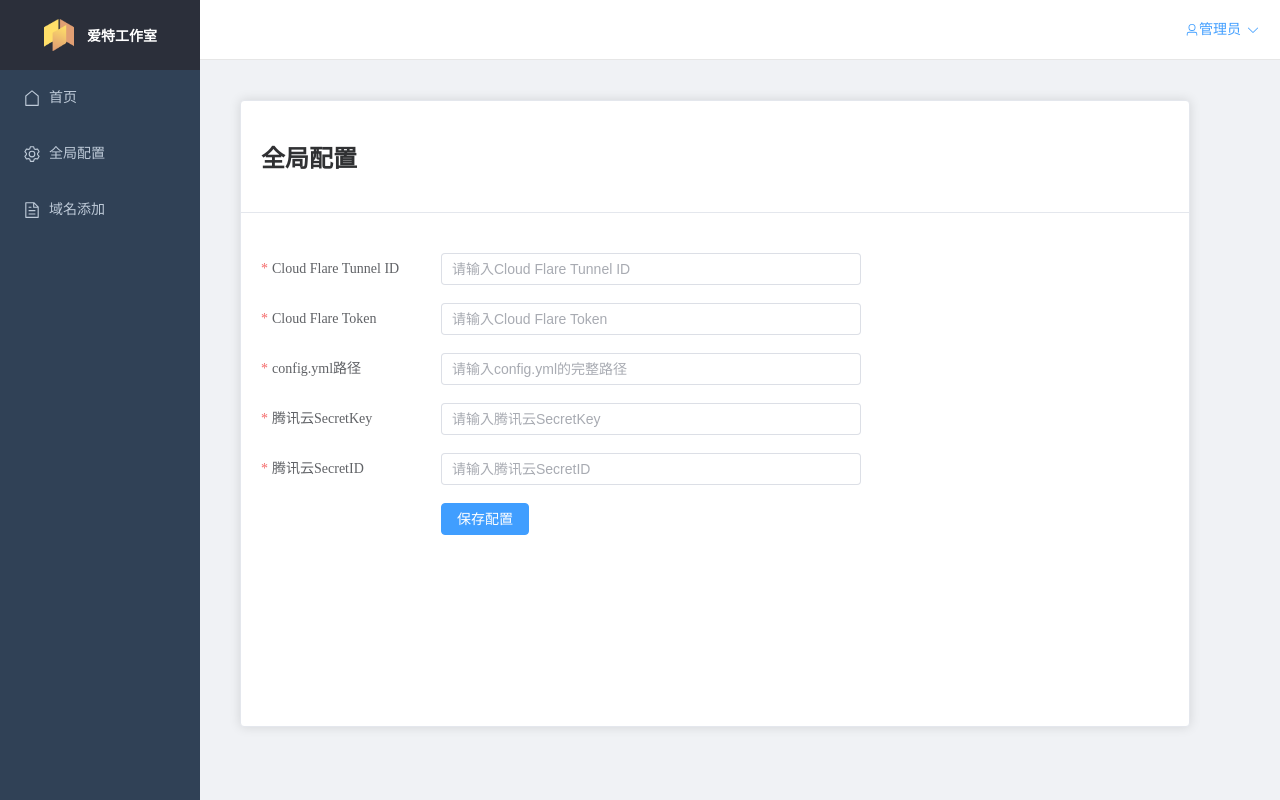
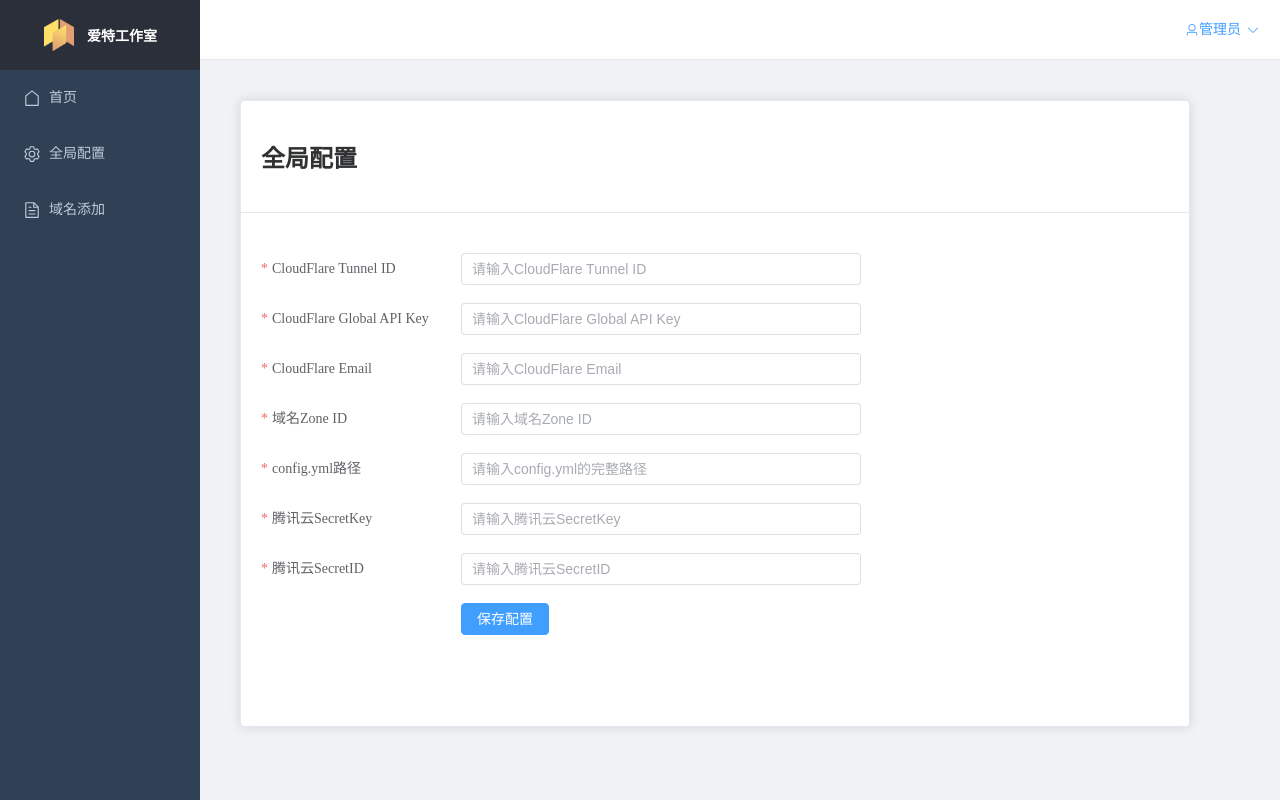
Before and after one commit to 3401797899/itstudio-web-publish, a Vue app: page /global-config in a window 1280 px wide. Built offline with nearby package versions, Linux system fonts and the light colour scheme; no server answers.

Commit message:
refactor(global-config): 将`cloudFlareToken`改为`cloudFlareGlobalApiKey`、`cloudFlareEmail`和`cloudFlareZoneId`

```diff
--- a/src/views/global-config/index.vue
+++ b/src/views/global-config/index.vue
@@ -5,7 +5,9 @@ import { getGlobalConfig, updateGlobalConfig } from '../../api/config'
 
 const formData = reactive({
   cloudFlareTunnelId: '',
-  cloudFlareToken: '',
+  cloudFlareGlobalApiKey: '',
+  cloudFlareEmail: '',
+  cloudFlareZoneId: '',
   configYmlPath: '',
   tencentSecretKey: '',
   tencentSecretId: ''
@@ -13,10 +15,17 @@ const formData = reactive({
 
 const rules = {
   cloudFlareTunnelId: [
-    { required: true, message: '请输入Cloud Flare Tunnel ID', trigger: 'blur' }
+    { required: true, message: '请输入CloudFlare Tunnel ID', trigger: 'blur' }
   ],
-  cloudFlareToken: [
-    { required: true, message: '请输入Cloud Flare Token', trigger: 'blur' }
+  cloudFlareGlobalApiKey: [
+    { required: true, message: '请输入CloudFlare Global API Key', trigger: 'blur' }
+  ],
+  cloudFlareEmail: [
+    { required: true, message: '请输入CloudFlare Email', trigger: 'blur' },
+    { type: 'email', message: '请输入有效的邮箱地址', trigger: 'blur' }
+  ],
+  cloudFlareZoneId: [
+    { required: true, message: '请输入域名Zone ID', trigger: 'blur' }
   ],
   configYmlPath: [
     { required: true, message: '请输入config.yml路径', trigger: 'blur' }
@@ -38,7 +47,9 @@ const handleSubmit = async () => {
     await formRef.value.validate()
     const apiData = {
       cloudflare_tunnel_id: formData.cloudFlareTunnelId,
-      cloudflare_token: formData.cloudFlareToken,
+      cloudflare_global_api_key: formData.cloudFlareGlobalApiKey,
+      cloudflare_email: formData.cloudFlareEmail,
+      cloudflare_zone_id: formData.cloudFlareZoneId,
       config_yml_path: formData.configYmlPath,
       tencent_secret_key: formData.tencentSecretKey,
       tencent_secret_id: formData.tencentSecretId
@@ -54,8 +65,10 @@ const handleSubmit = async () => {
       Object.entries(errorData).forEach(([field, messages]) => {
         if (Array.isArray(messages) && messages.length > 0) {
           const fieldMap = {
-            cloudflare_tunnel_id: 'Cloud Flare Tunnel ID',
-            cloudflare_token: 'Cloud Flare Token',
+            cloudflare_tunnel_id: 'CloudFlare Tunnel ID',
+            cloudflare_global_api_key: 'CloudFlare Global API Key',
+            cloudflare_email: 'CloudFlare Email',
+            cloudflare_zone_id: '域名Zone ID',
             config_yml_path: 'config.yml路径',
             tencent_secret_key: '腾讯云SecretKey',
             tencent_secret_id: '腾讯云SecretID'
@@ -80,7 +93,9 @@ onMounted(async () => {
     const config = await getGlobalConfig()
     // 映射API返回的数据到表单字段
     formData.cloudFlareTunnelId = config.cloudflare_tunnel_id
-    formData.cloudFlareToken = config.cloudflare_token
+    formData.cloudFlareGlobalApiKey = config.cloudflare_global_api_key
+    formData.cloudFlareEmail = config.cloudflare_email
+    formData.cloudFlareZoneId = config.cloudflare_zone_id
     formData.configYmlPath = config.config_yml_path
     formData.tencentSecretKey = config.tencent_secret_key
     formData.tencentSecretId = config.tencent_secret_id
@@ -103,23 +118,37 @@ onMounted(async () => {
         ref="formRef"
         :model="formData"
         :rules="rules"
-        label-width="180px"
+        label-width="200px"
         label-position="left"
         class="config-form"
       >
-        <el-form-item label="Cloud Flare Tunnel ID" prop="cloudFlareTunnelId">
+        <el-form-item label="CloudFlare Tunnel ID" prop="cloudFlareTunnelId">
           <el-input
             v-model="formData.cloudFlareTunnelId"
-            placeholder="请输入Cloud Flare Tunnel ID"
+            placeholder="请输入CloudFlare Tunnel ID"
           />
         </el-form-item>
 
-        <el-form-item label="Cloud Flare Token" prop="cloudFlareToken">
+        <el-form-item label="CloudFlare Global API Key" prop="cloudFlareGlobalApiKey">
           <el-input
-            v-model="formData.cloudFlareToken"
+            v-model="formData.cloudFlareGlobalApiKey"
             type="password"
-            placeholder="请输入Cloud Flare Token"
+            placeholder="请输入CloudFlare Global API Key"
             show-password
+          />
+        </el-form-item>
+
+        <el-form-item label="CloudFlare Email" prop="cloudFlareEmail">
+          <el-input
+            v-model="formData.cloudFlareEmail"
+            placeholder="请输入CloudFlare Email"
+          />
+        </el-form-item>
+
+        <el-form-item label="域名Zone ID" prop="cloudFlareZoneId">
+          <el-input
+            v-model="formData.cloudFlareZoneId"
+            placeholder="请输入域名Zone ID"
           />
         </el-form-item>
 
```
